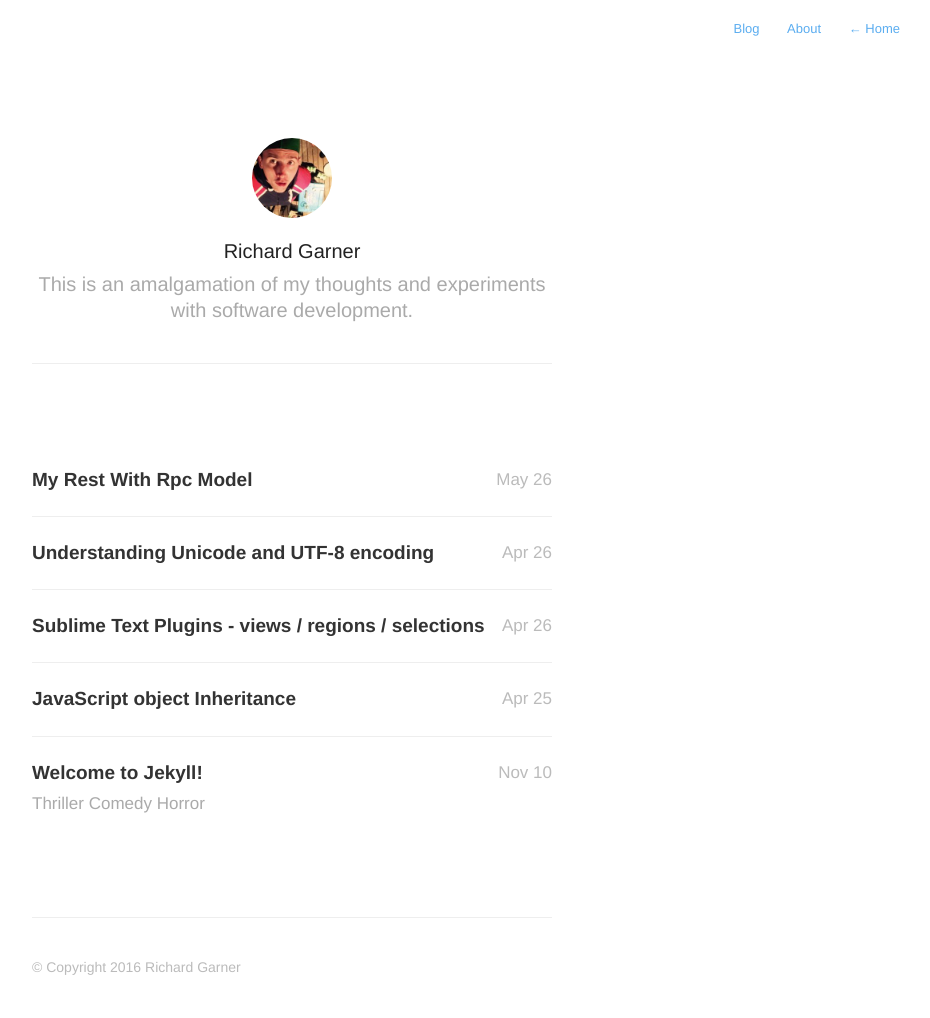
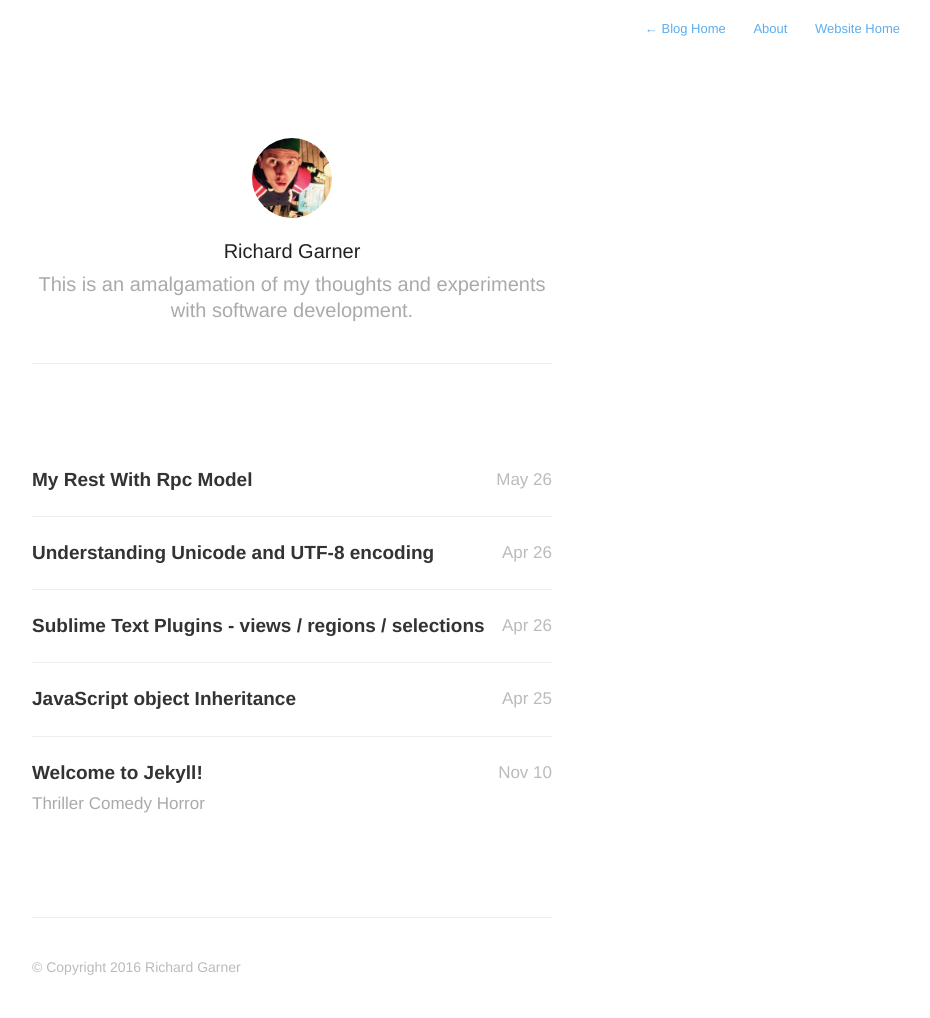
Before and after one commit to grubstarstar/grubstarstar.github.io, a Jekyll site: the page built from index.html, in a window 1280 px wide. Shown: the whole page, without its empty margins (348-1278 px from the left). Built offline with Jekyll 4.4.1, drawn with Linux system fonts in a browser that asks for light colours; nearby versions of some CDN libraries; the list of posts is cut into pages by our own code.

```diff
--- a/_includes/navigation.html
+++ b/_includes/navigation.html
@@ -1,6 +1,6 @@
 <nav class="main-nav">
     {% if page.url != "/index.html" %}
-        <a href="{{ site.baseurl }}">Blog </a>
+        <a href="{{ site.baseurl }}"> <span class="arrow">←</span> Blog Home </a>
     {% endif %}
 
     {% if page.url != "/about/" %}
@@ -8,6 +8,6 @@
             <a href="{{ site.baseurl }}about">About </a>
         {% endif %}
     {% endif %}
-    <a href="http://richgarner.net"> <span class="arrow">←</span> Home </a>
+    <a href="http://richgarner.net"> Website Home </a>
     <!--a class="cta" href="{{ site.baseurl }}feed.xml">Subscribe</a-->
 </nav>
```
